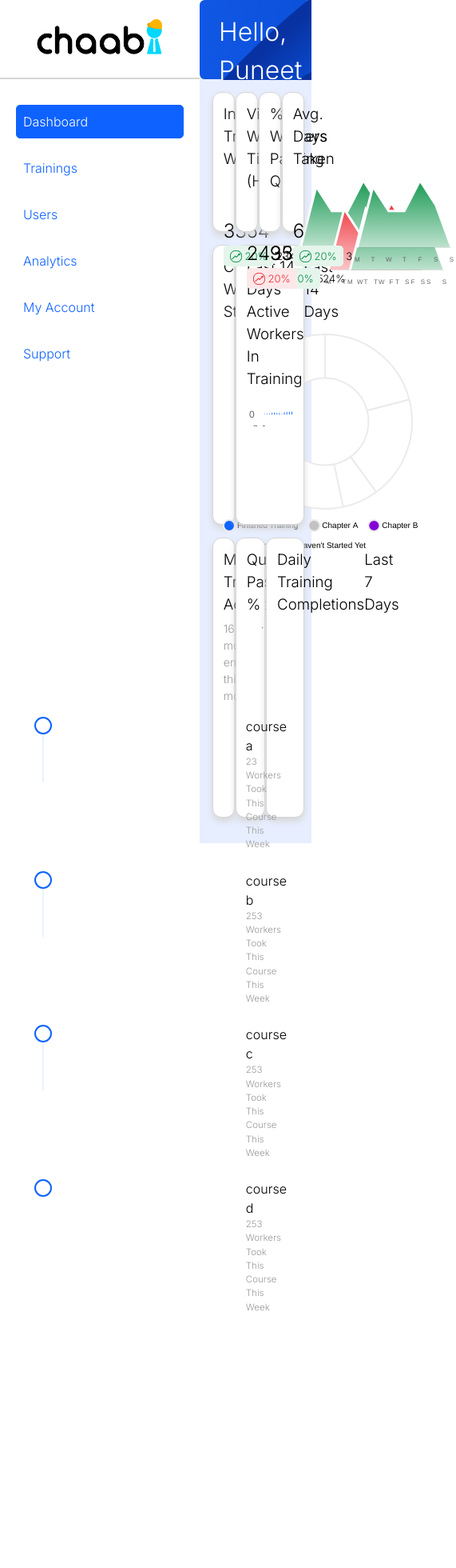
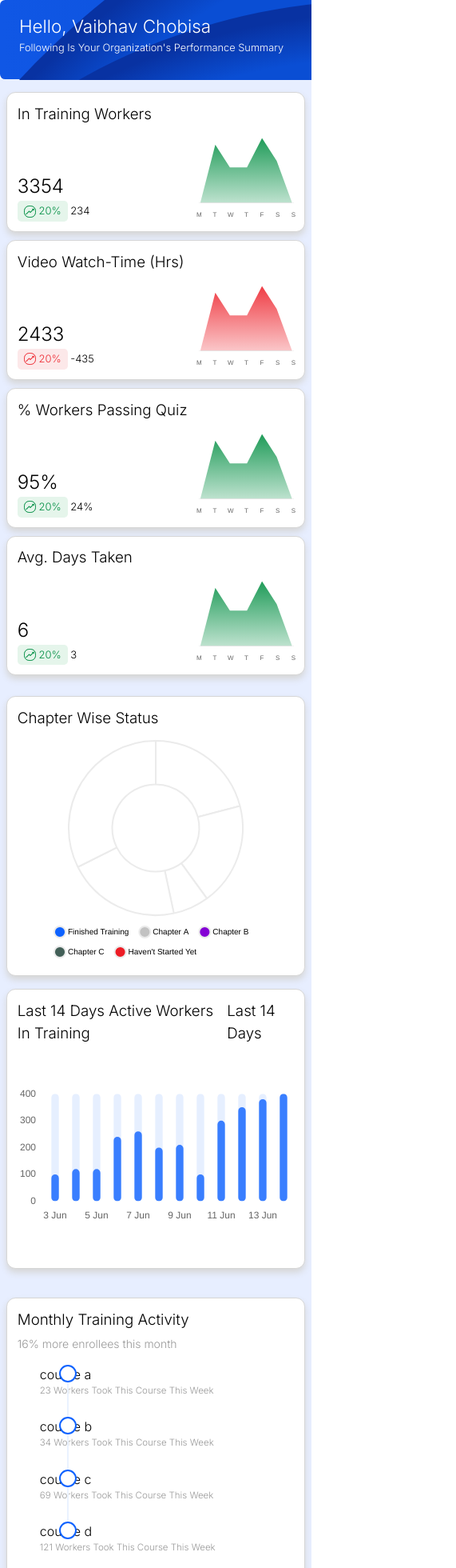
Before and after one commit to vaibhavchobisa/insights-dashboard, a React (Vite) app: page / in a window 390 px wide. Shown: the top 1960 px of the page at 80% size, 571 px wide, since content can reach past the window. Before the commit the page ends 1667 px from the top, so only its background shows below. Built offline with nearby package versions, Linux system fonts and the light colour scheme.

Commit message:
mobile responsive

```diff
--- a/src/App.css
+++ b/src/App.css
@@ -11,3 +11,15 @@
 .main-container {
     width: calc(100% - 250px);
 }
+
+@media screen and (max-width: 768px) {
+    .sidebar-container {
+        display: none;
+    }
+}
+
+@media screen and (max-width: 768px) {
+    .main-container {
+        width: 100%;
+    }
+}
--- a/src/components/header/header.component.jsx
+++ b/src/components/header/header.component.jsx
@@ -3,7 +3,7 @@ import './header.styles.css';
 const Header = () => {
     return (
         <div className="header">
-            <h1>Hello, Puneet Dhiman</h1>
+            <h1>Hello, Vaibhav Chobisa</h1>
             <h2>Following Is Your Organization's Performance Summary</h2>
         </div>
     )
--- a/src/components/header/header.styles.css
+++ b/src/components/header/header.styles.css
@@ -43,6 +43,7 @@ h1 {
     position: relative;
     padding-top: 1rem;
     z-index: 5;
+    font-size: 2rem;
 }
 
 h2 {
@@ -51,3 +52,21 @@ h2 {
     font-weight: 300;
     z-index: 5;
 }
+
+@media screen and (max-width: 768px) {
+    h1 {
+        font-size: 1.4rem;
+    }
+
+    h2 {
+        font-size: 0.8rem;
+    }
+
+    .header::before {
+        left: -310px;
+    }
+
+    .header::after {
+        left: -255px;
+    }
+}
--- a/src/components/line-graph/line-graph.styles.css
+++ b/src/components/line-graph/line-graph.styles.css
@@ -84,3 +84,11 @@ h3 {
     text-transform: capitalize;
     font-weight: 300;
 }
+
+@media screen and (max-width: 768px) {
+    .line-container {
+        width: 100%;
+        margin-bottom: 10px;
+        margin-left: 0;
+    }
+}
--- a/src/components/main/main.styles.css
+++ b/src/components/main/main.styles.css
@@ -28,3 +28,27 @@
     /* justify-content: space-between; */
     flex-wrap: wrap;
 }
+
+@media screen and (max-width: 768px) {
+    .first-row-container {
+        width: 100%;
+        flex-direction: column;
+        /* margin-bottom: 10px; */
+    }
+
+    .second-row-container {
+        width: 100%;
+        flex-direction: column;
+        margin-bottom: 20px;
+    }
+
+    .third-row-container {
+        flex-direction: column;
+        width: 100%;
+    }
+
+    .insights-container {
+        width: 100%;
+        padding-left: 8px;
+    }
+}
--- a/src/components/pipe-barchart/pipe-barchart.styles.css
+++ b/src/components/pipe-barchart/pipe-barchart.styles.css
@@ -23,3 +23,16 @@
     width: 100%;
     padding-top: 1rem;
 }
+
+@media screen and (max-width: 768px) {
+    .pbc-container {
+        width: 100%;
+        margin-left: 0;
+    }
+
+    .pbc-chart {
+        /* height: min-content; */
+        margin-top: 35px;
+    }
+
+}
--- a/src/components/progress/progress.component.jsx
+++ b/src/components/progress/progress.component.jsx
@@ -2,7 +2,7 @@ import './progress.styles.css';
 
 const Progress = () => {
     const courses = ['course a', 'course b', 'course c', 'course d'];
-    const workers = [23, 253, 253, 253];
+    const workers = [23, 34, 69, 121];
 
     return (
         <div className="progress">
@@ -12,8 +12,12 @@ const Progress = () => {
                 courses.map((course, index) => {
                     return (
                         <div className='progress-item' key={index}>
-                            <h4 className='progress-header'>{course}</h4>
-                            <p className='progress-info'>{workers[index]} Workers Took This Course This Week</p>
+                            <ul>
+                                <li>
+                                    <h5 className='progress-header'>{course}</h5>
+                                </li>
+                                <p className='progress-info'>{workers[index]} Workers Took This Course This Week</p>
+                            </ul>
                         </div>
                     );
                 })
--- a/src/components/progress/progress.styles.css
+++ b/src/components/progress/progress.styles.css
@@ -19,8 +19,14 @@
     padding-bottom: 1.5rem;
 }
 
-/* .progress-item:last-of-type {
-    border: none;
+/*
+.progress-item::before {
+    content: '';
+    position: absolute;
+    height: 50px;
+    width: 2px;
+    background-color: #0e62ff;
+    left: 0;
 } */
 
 .progress-main-header {
@@ -36,7 +42,12 @@
 
 .progress-header {
     font-weight: 750;
+    font-size: 16px;
     /* border-left: 1px solid #eaf2ff; */
+}
+
+ul {
+    list-style-type: none;
 }
 
 .progress-header::before {
@@ -73,3 +84,18 @@
     font-size: 11.5px;
     /* border-left: 1px solid #eaf2ff; */
 }
+
+@media screen and (max-width: 768px) {
+    .progress {
+        width: 100%;
+        /* padding-left: 0; */
+    }
+
+    .progress-item::before {
+        right: 18.45rem;
+    }
+
+    .progress-header::before {
+        right: 17.8rem;
+    }
+}
--- a/src/components/rate-donut/rate-doughnut.styles.css
+++ b/src/components/rate-donut/rate-doughnut.styles.css
@@ -6,6 +6,7 @@
     border-radius: 0.7rem;
     background-color: #fff;
     margin-top: 1rem;
+    position: relative;
 }
 
 .rdn-chart {
@@ -21,3 +22,15 @@
     padding-left: 0.8rem;
     padding-bottom: 0.8rem;
 }
+
+@media screen and (max-width: 768px) {
+    .rdn-container {
+        width: 100%;
+    }
+
+    .rdn-chart {
+        position: absolute;
+        left: 50%;
+        transform: translate(-50%);
+    }
+}
--- a/src/components/semi-pipe-barchart/semi-pipe-barchart.styles.css
+++ b/src/components/semi-pipe-barchart/semi-pipe-barchart.styles.css
@@ -23,3 +23,14 @@
     width: 100%;
     padding-top: 2rem;
 }
+
+@media screen and (max-width: 768px) {
+    .spbc-container {
+        width: 100%;
+        margin-left: 0;
+    }
+
+    .spbc-chart {
+        margin-top: 35px;
+    }
+}
--- a/src/components/simple-doughnut/simple-doughnut.styles.css
+++ b/src/components/simple-doughnut/simple-doughnut.styles.css
@@ -20,3 +20,10 @@
     padding-left: 0.8rem;
     padding-bottom: 0.8rem;
 }
+
+@media screen and (max-width: 768px) {
+    .sdn-container {
+        width: 100%;
+        margin-left: 0;
+    }
+}
```
Also changed, not shown: src/components/sidebar/sidebar.styles.css (+11 -0 lines).
